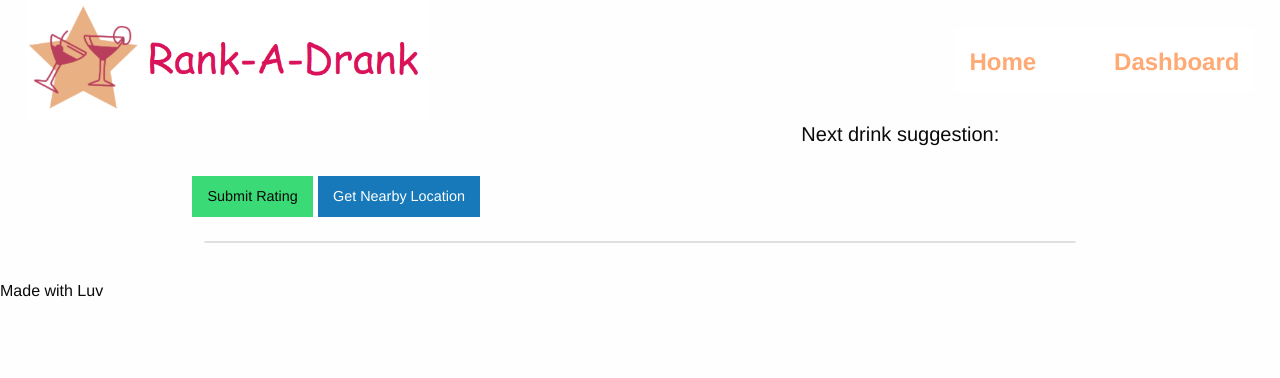
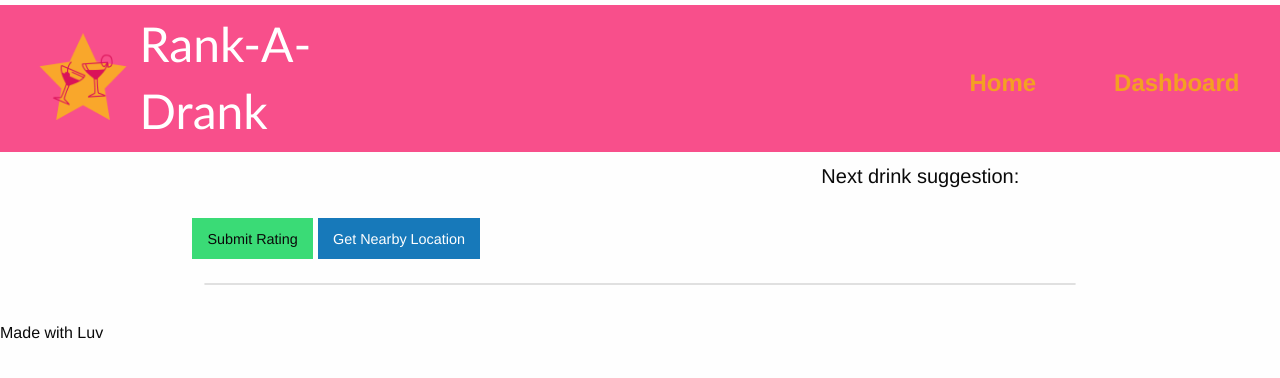
Before and after one commit to andresliu22/rank-a-drank, a plain HTML site: page cocktail.html in a window 1280 px wide. Drawn offline with nearby package versions, Linux system fonts and the light colour scheme.

Commit message:
color and background changes

```diff
--- a/assets/css/style.css
+++ b/assets/css/style.css
@@ -3,18 +3,28 @@ header {
     justify-content: space-between;
     align-items: center;
     padding: 0% 2%;
-    color: #ffa974;
+    color: white;
+    background-color: #F84F8B;
+    margin-top: 5px;
 }
+
 
 header .logo img {
     height: 120px;
+    position: static;
+}
+
+h1 {
+    margin-right: 530px;
+    margin-top: 5px;
 }
 
 nav {
-    background-color: white;
+    background-color: #F84F8B;
     border-style: none;
     width: 300px;
     box-shadow: none;
+    margin-top: 5px;
 }
 nav ul {
     display: flex !important;
@@ -24,7 +34,7 @@ nav ul {
 }
 
 nav a {
-    color: #ffa974 !important;
+    color: #F4A022 !important;
     font-weight: bold !important;
     text-decoration: none !important;
     font-size: 24px !important;
@@ -35,10 +45,15 @@ h1 {
     font-family: 'Gill Sans', 'Gill Sans MT', Calibri, 'Trebuchet MS', sans-serif;
 }
 
+#drinkChoice {
+    margin-top: 20px;
+}
+
 #drinkInput {
     display: block;
     position: static;
     width: 50%;
+
 }
 
 #ingredientInput {
@@ -61,7 +76,7 @@ h1 {
 
 .drinks-card {
     border-width: 2px;
-    /* filter: drop-shadow(5px 5px 5px #B94A48); */
+    filter: drop-shadow(5px 5px 5px #B94A48);
 }
 
 .card {
@@ -82,7 +97,7 @@ h1 {
 }
 
 .checked {
-    color: blue;
+    color: #FF1616;
 }
 
 input.parsley-success,
@@ -127,3 +142,8 @@ a.card, a.card:hover, a.card:focus, a.card:active {
 @media screen {
 
 }
+
+h5 {
+    margin-top: 10px;
+    margin-left: 20px;
+}
--- a/cocktail.html
+++ b/cocktail.html
@@ -21,8 +21,9 @@
 <body>
   <header>
     <div class="logo">
-      <img src="./assets/images/small-logo.png" alt="logo">
+      <img src="./assets/images/transparent.png" alt="logo">
     </div>
+    <h1>Rank-A-Drank</h1>
     <nav>
         <ul>
             <li><a href="./index.html">Home</a></li>
```
Also changed, not shown: index.html (+2 -1 lines), assets/images/transparent.png (added), 3 other files.
